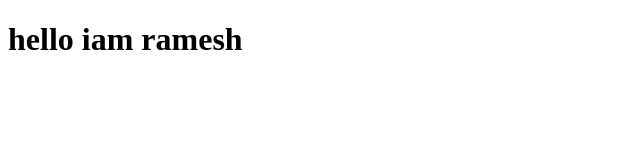
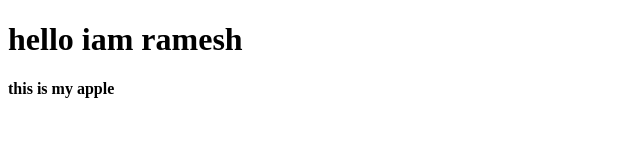
Before and after one commit to rameshgudivada9/AppleTv, a plain HTML site: page ramesh.html in a window 1280 px wide. Shown: the whole page, without its empty margins (0-640 px from the left). Drawn offline with Linux system fonts and the light colour scheme.

Commit message:
second commit of ramesh

```diff
--- a/ramesh.html
+++ b/ramesh.html
@@ -9,6 +9,7 @@
 <body>
 
     <h1>hello iam ramesh</h1>
+    <h4>this is my apple</h4>
 
 </body>
 </html>
```
